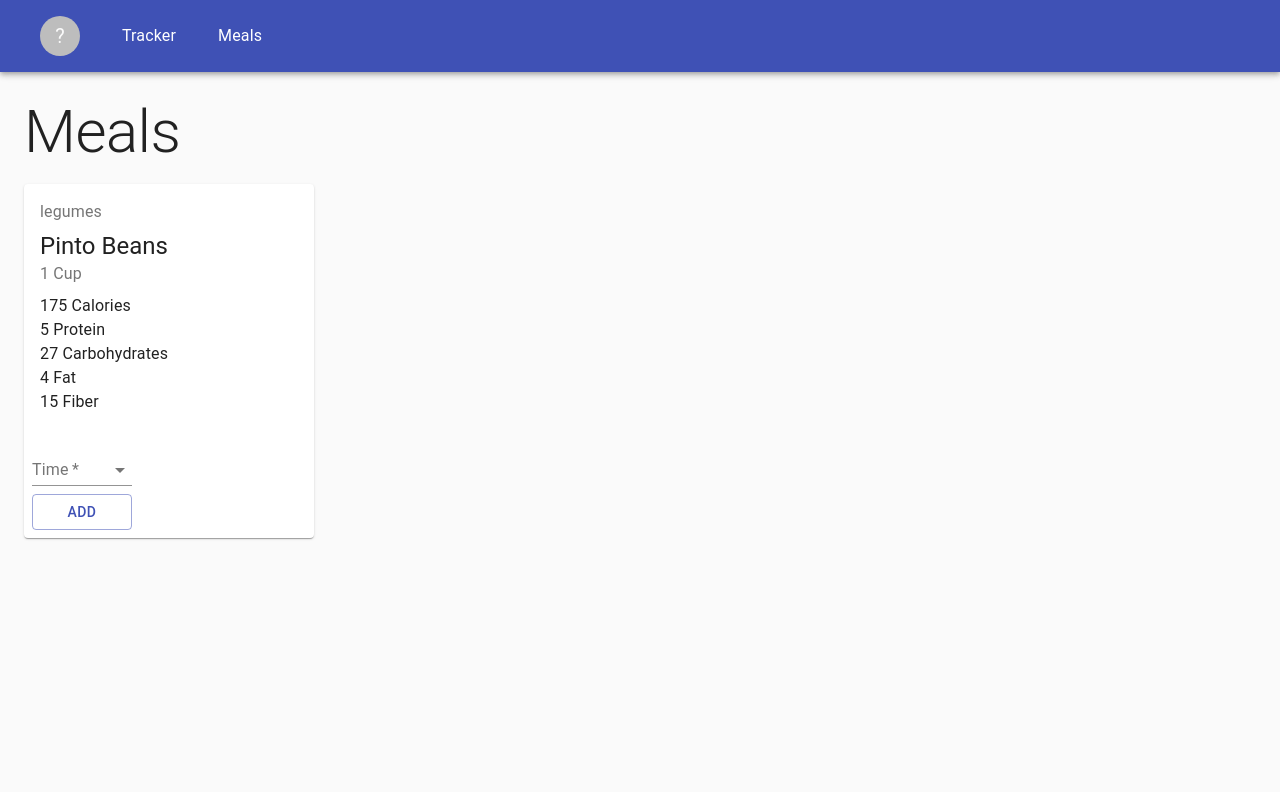
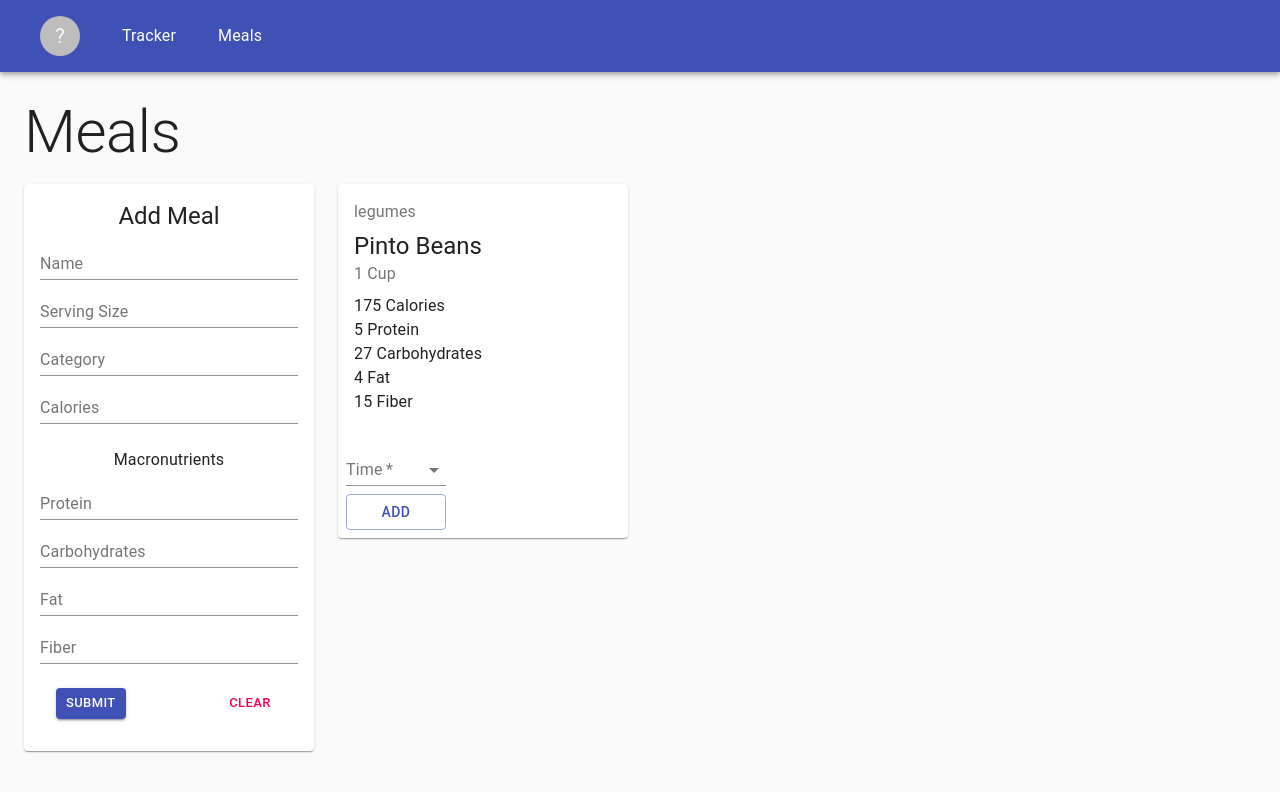
Before and after one commit to CodeAlanSanchez/food-tracker, a React (Create React App) app in the folder client/: page /meals in a window 1280 px wide. Shown: the top 792 px of the page. Built offline with nearby package versions, Linux system fonts and the light colour scheme.

Commit message:
Change meals list and form

```diff
--- a/client/src/components/Meals/Meal/Meal.jsx
+++ b/client/src/components/Meals/Meal/Meal.jsx
@@ -10,7 +10,7 @@ const Meal = ({ meal }) => {
   const classes = useStyles();
 
   return (
-    <Grid item xs={12} sm={4} md={3}>
+    <Grid item xs={12} sm={6} md={4}>
       <Card variant="contained" align="left" p={2}>
         <Box display="flex" flexDirection="column" alignItems="spaceBetween" width={210}>
           <CardContent>
--- /dev/null
+++ b/client/src/components/Meals/MealForm/MealForm.jsx
@@ -0,0 +1,113 @@
+/* eslint-disable no-unused-vars */
+import {
+  Typography, TextField, Paper, Box, Button,
+} from '@material-ui/core';
+import React, { useEffect, useState } from 'react';
+
+const MealForm = () => {
+  const [formData, setFormData] = useState({
+    name: '', amount: '', category: '', calories: '', protein: '', carbohydrates: '', fat: '', fiber: '',
+  });
+
+  const clear = () => {
+    setFormData({
+      name: '', amount: '', category: '', calories: '', protein: '', carbohydrates: '', fat: '', fiber: '',
+    });
+  };
+
+  const handleChange = (e) => {
+    setFormData({ ...formData, [e.target.name]: e.target.value });
+  };
+
+  const handleNumberChange = (e) => {
+    if (e.target.value === '' || /^[0-9]+$/.test(e.target.value)) {
+      setFormData({ ...formData, [e.target.name]: e.target.value });
+    }
+  };
+
+  return (
+    <Paper>
+      <Box p={2}>
+        <form>
+          <Typography variant="h5" align="center">
+            Add Meal
+          </Typography>
+          <TextField
+            name="name"
+            variant="standard"
+            label="Name"
+            value={formData.name}
+            onChange={(e) => setFormData({ ...formData, name: e.target.value })}
+            fullWidth
+          />
+          <TextField
+            name="amount"
+            variant="standard"
+            label="Serving Size"
+            value={formData.amount}
+            onChange={(e) => setFormData({ ...formData, amount: e.target.value })}
+            fullWidth
+          />
+          <TextField
+            name="category"
+            variant="standard"
+            label="Category"
+            value={formData.category}
+            onChange={(e) => setFormData({ ...formData, category: e.target.value })}
+            fullWidth
+          />
+          <TextField
+            name="calories"
+            variant="standard"
+            label="Calories"
+            value={formData.calories}
+            onChange={(e) => handleNumberChange(e)}
+            fullWidth
+          />
+          <Box mt={3} />
+          <Typography variant="body1" align="center">
+            Macronutrients
+          </Typography>
+          <TextField
+            name="protein"
+            variant="standard"
+            label="Protein"
+            value={formData.protein}
+            onChange={(e) => handleNumberChange(e)}
+            fullWidth
+          />
+          <TextField
+            name="carbohydrates"
+            variant="standard"
+            label="Carbohydrates"
+            value={formData.carbohydrates}
+            onChange={(e) => handleNumberChange(e)}
+            fullWidth
+          />
+          <TextField
+            name="fat"
+            variant="standard"
+            label="Fat"
+            value={formData.fat}
+            onChange={(e) => handleNumberChange(e)}
+            fullWidth
+          />
+          <TextField
+            name="fiber"
+            variant="standard"
+            label="Fiber"
+            value={formData.fiber}
+            onChange={(e) => handleNumberChange(e)}
+            fullWidth
+          />
+          <Box mt={1} display="flex" justifyContent="space-between" p={2}>
+            <Button type="submit" size="small" variant="contained" color="primary">Submit</Button>
+            <Button type="button" size="small" variant="text" color="secondary" onClick={() => clear()}>Clear</Button>
+          </Box>
+        </form>
+      </Box>
+    </Paper>
+  );
+};
+
+export default MealForm;
--- a/client/src/components/Meals/Meals.jsx
+++ b/client/src/components/Meals/Meals.jsx
@@ -4,6 +4,7 @@ import {
 
 import React from 'react';
 import Meal from './Meal/Meal';
+import MealForm from './MealForm/MealForm';
 import useStyles from './styles';
 
 const Meals = () => {
@@ -17,10 +18,17 @@ const Meals = () => {
             Meals
           </Typography>
         </Box>
-        <Grid container spacing={3}>
-          {[{
-            category: 'legumes', name: 'Pinto Beans', amount: '1 Cup', calories: 175, carbohydrates: 27, protein: 5, fiber: 15, fat: 4,
-          }].map((meal) => <Meal key={meal._id} meal={meal} />)}
+        <Grid container spacing={3} justify="space-between" alignItems="stretch">
+          <Grid item xs={12} sm={4} md={3}>
+            <MealForm />
+          </Grid>
+          <Grid item xs={12} sm={8} md={9}>
+            <Grid container spacing={3}>
+              {[{
+                category: 'legumes', name: 'Pinto Beans', amount: '1 Cup', calories: 175, carbohydrates: 27, protein: 5, fiber: 15, fat: 4,
+              }].map((meal) => <Meal key={meal._id} meal={meal} />)}
+            </Grid>
+          </Grid>
         </Grid>
       </Container>
     </Grow>
```
